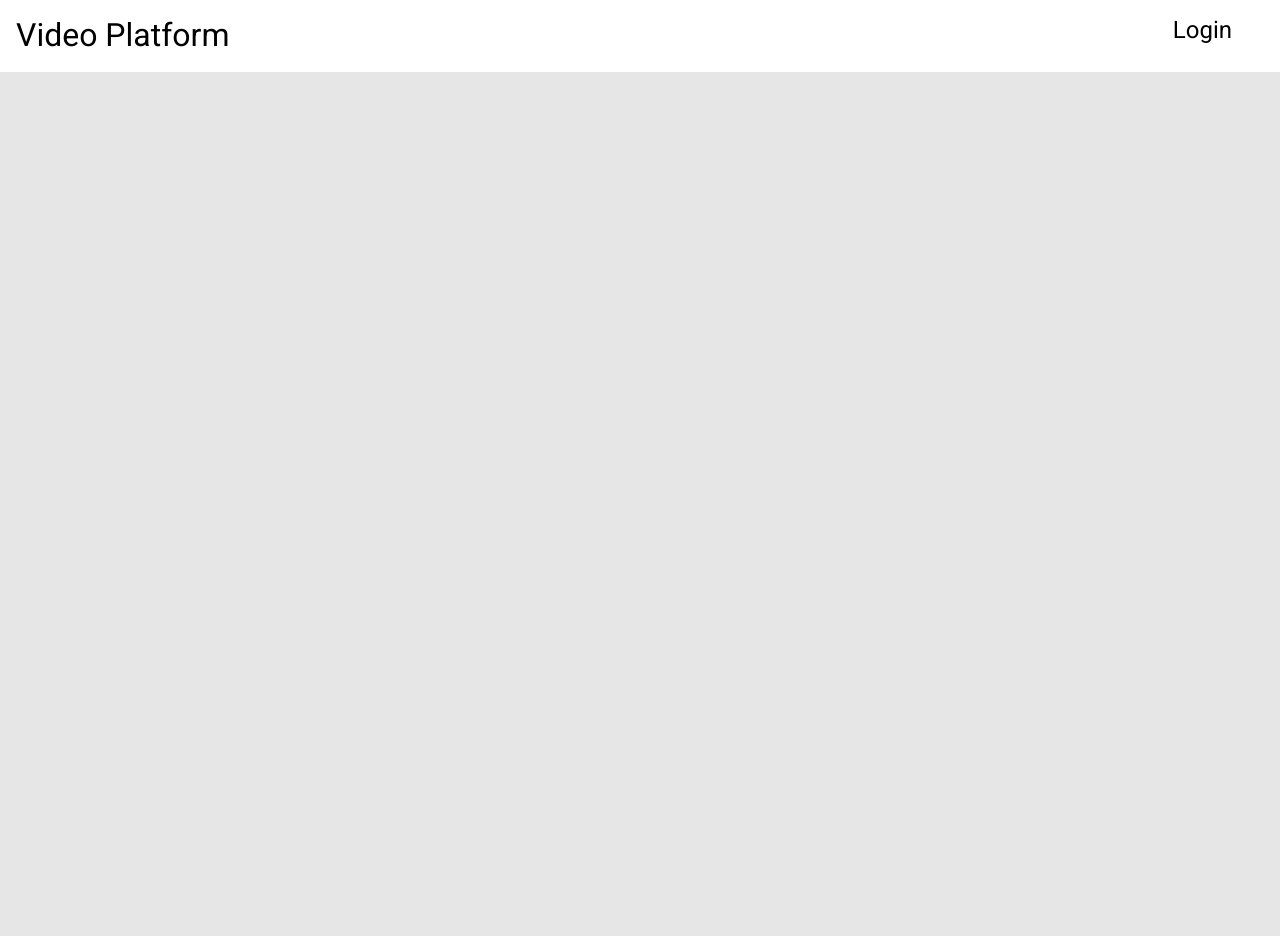
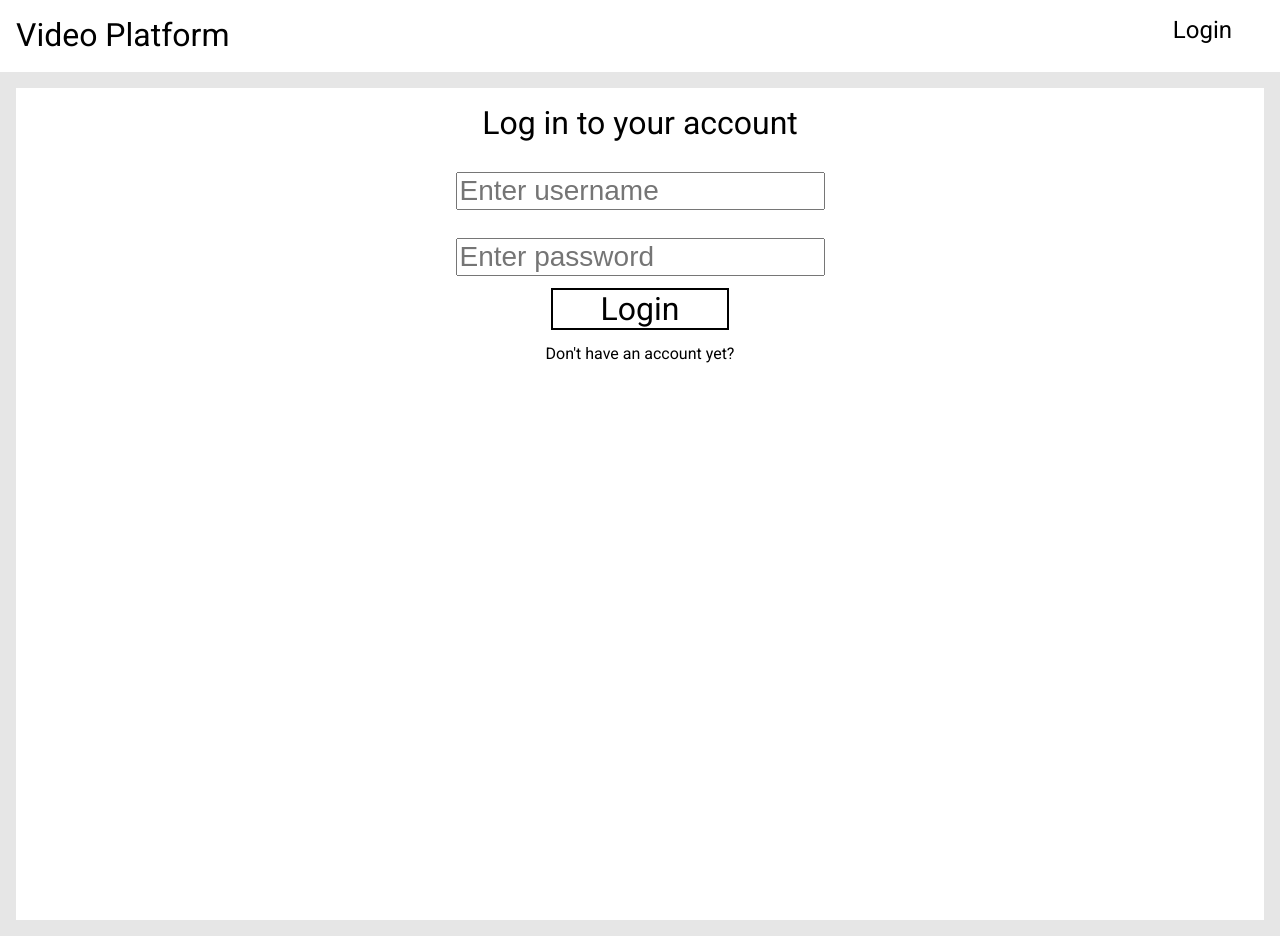
Before and after one commit to joaovdonaton/videoplatform, a React (Create React App) app: page /login in a window 1280 px wide. Before the commit the page ends 800 px from the top, so only its background shows below. Built offline with nearby package versions, Linux system fonts and the light colour scheme; no server answers.

Commit message:
fully functional jwt authentication system

```diff
--- a/src/App.js
+++ b/src/App.js
@@ -3,18 +3,25 @@ import {BrowserRouter, Switch, Route} from 'react-router-dom';
 import Navbar from './components/Layout/Navbar';
 import MainPage from './components/Pages/Main Page/MainPage';
 import Video from './components/Pages/Video/Video';
+import Login from './components/Pages/Login/Login';
+import ContextState from "./context/Context";
+import Register from './components/Pages/Register/Register';
 
 function App() {
     return (
+        <ContextState>
             <BrowserRouter>
                 <div className="App">
                     <Navbar/>
                     <Switch>
                         <Route exact path='/' component={MainPage}/>
                         <Route exact path='/video/:id' component={Video}/>
+                        <Route exact path='/login' component={Login}/>
+                        <Route exact path='/register' component={Register}/>
                     </Switch>
                 </div>
             </BrowserRouter>
+        </ContextState>
   );
 }
 
--- a/src/components/Layout/Navbar.js
+++ b/src/components/Layout/Navbar.js
@@ -1,16 +1,39 @@
-import React from 'react';
+import React, {useContext, useState} from 'react';
 import {Link} from 'react-router-dom';
 import '../../style/Navbar.css';
+import {Context} from '../../context/Context';
+import axios from 'axios';
 
 function Navbar(){
+    const context = useContext(Context);
+    const {token} = context;
+    const [username, setUsername] = useState('');
+
+    const getUsername = async () => {
+        if(!username) {
+            const resp = await axios.post(
+                'http://localhost:3001/authenticate/getuser', {token});
+            setUsername(resp.data.user);
+        }
+    };
+
+    getUsername();
+
     return (<div className="navbar">
         <ul className="navbar-list">
             <li className="navbar-list-item">
                 <Link to='/' className='navbar-link'>Video Platform</Link>
             </li>
-            <li className="navbar-list-item" style={{fontSize: '1.5em', float: 'right', margin: '0 2em'}}>
-                <Link to='/login' className='navbar-link'>Login</Link>
-            </li>
+            {
+                !token ?
+                <li className="navbar-list-item"
+                    style={{fontSize: '1.5em', float: 'right', margin: '0 2em'}}>
+                    <Link to='/login' className='navbar-link'>Login</Link>
+                </li> : <li className="navbar-list-item"
+                        style={{fontSize: '1.5em', float: 'right', margin: '0 2em'}}>
+                        Logged in as {username}
+                    </li>
+            }
         </ul>
     </div>)
 }
--- /dev/null
+++ b/src/components/Pages/Login/Login.js
@@ -0,0 +1,49 @@
+import React, {useState, useContext} from 'react';
+import '../../../style/Login.css';
+import axios from 'axios';
+import {Context} from '../../../context/Context';
+import {Link} from 'react-router-dom';
+
+function Login(){
+    const [username, setUsername] = useState('');
+    const [password, setPassword] = useState('');
+    const [error, setError] = useState('');
+    const context = useContext(Context);
+    const {setToken, token} = context;
+
+    const onChange = (e) => {
+        e.target.type === 'text' ? setUsername(e.target.value) : setPassword(e.target.value);
+    };
+
+    const onLogin = async (e) => {
+        e.preventDefault();
+        const resp = await axios.post('http://localhost:3001/authenticate/generatejwt',
+            {username, password});
+        if(resp.data.error){
+            setError(resp.data.error);
+        }else {
+            setToken(resp.data.jwt);
+        }
+    };
+
+    return <div className='login-container'>
+        {!token ?
+            <div>
+        <form style={{marginBottom: '1em'}}>
+            <label className='login-label'>Log in to your account</label> <br/>
+            {!error ? <p> </p>: <p>{error}</p>}
+            <input type='text' placeholder='Enter username' className='login-input' value={username}
+            onChange={onChange}/>
+            <br/>
+            <input type='password' placeholder='Enter password' className='login-input' value={password}
+            onChange={onChange}/>
+            <br/>
+            <Link className='login-button' onClick={onLogin} to='/'>Login</Link>
+        </form> <Link to='/register' className='login-link'>Don't have an account yet?</Link></div>
+            :
+        <p style={{fontSize: '2em'}}>You are already logged in</p>
+        }
+    </div>
+}
+
+export default Login;
--- /dev/null
+++ b/src/components/Pages/Register/Register.js
@@ -0,0 +1,47 @@
+import React, {useState} from 'react';
+import '../../../style/Login.css'
+import {Link} from "react-router-dom";
+import axios from "axios";
+
+function Register(){
+    const [username, setUsername] = useState('');
+    const [password, setPassword] = useState('');
+    const [error, setError] = useState('');
+    const [success, setSuccess] = useState(false);
+
+    const onChange = (e) => {
+        e.target.type === 'text' ? setUsername(e.target.value) : setPassword(e.target.value);
+    };
+
+    const onCreate = async (e) => {
+        e.preventDefault();
+        const resp = await axios.post('http://localhost:3001/register/',
+            {username, password});
+        if(resp.data.error){
+            setError(resp.data.error);
+        }else{
+            setSuccess(true);
+        }
+    };
+
+    return <div className='login-container'>
+        {!success ?
+            <div>
+                <form style={{marginBottom: '1em'}}>
+                <label className='login-label'>Create a new account</label> <br/>
+                {!error ? <p> </p>: <p>{error}</p>}
+                <input type='text' placeholder='Enter username' className='login-input' value={username}
+                    onChange={onChange}/>
+                    <br/>
+                <input type='password' placeholder='Enter password' className='login-input' value={password}
+                    onChange={onChange}/>
+                <br/>
+                <Link className='login-button' onClick={onCreate} to='/'>Create Account</Link>
+                </form>
+                <Link to='/login' className='login-link'>Already have an account?</Link>
+            </div>
+            : <p style={{fontSize: '2em'}}>Account successfully created</p>}
+    </div>
+}
+
+export default Register;
--- /dev/null
+++ b/src/context/Context.js
@@ -0,0 +1,33 @@
+import React, {createContext, useReducer} from 'react';
+
+const context = createContext();
+
+const ContextState = props => {
+    const initialState = {
+        token: null
+    };
+
+    const [state, dispatch] = useReducer((state, action) => {
+        switch(action.type){
+            case 'SET_TOKEN':
+                return {
+                    ...state,
+                    token: action.payload
+                };
+            default:
+                return state;
+        }
+    }, initialState);
+
+    return (<context.Provider value={{
+        token: state.token,
+        setToken: (token) => {
+            dispatch({type: 'SET_TOKEN', payload: token});
+        }}
+    }>
+        {props.children}
+        </context.Provider>)
+};
+
+export default ContextState;
+export {context as Context};
--- /dev/null
+++ b/src/style/Login.css
@@ -0,0 +1,29 @@
+.login-container{
+    margin: 1em;
+    padding: 1em 2em;
+    height: 100vh;
+    background-color: white;
+    text-align: center;
+}
+
+.login-label{
+    font-size: 2em;
+}
+
+.login-input{
+    font-size: 1.75em;
+    margin: 0.5em;
+}
+
+.login-button:active, .login-button:visited, .login-button{
+    font-size: 2em;
+    color: black;
+    padding: 0 1.5em;
+    text-decoration: none;
+    border: solid black 2px;
+}
+
+.login-link, .login-link:active, .login-button:visited{
+    text-decoration: none;
+    color: black;
+}
```
Lines whose indentation alone changed are shown as unchanged.
